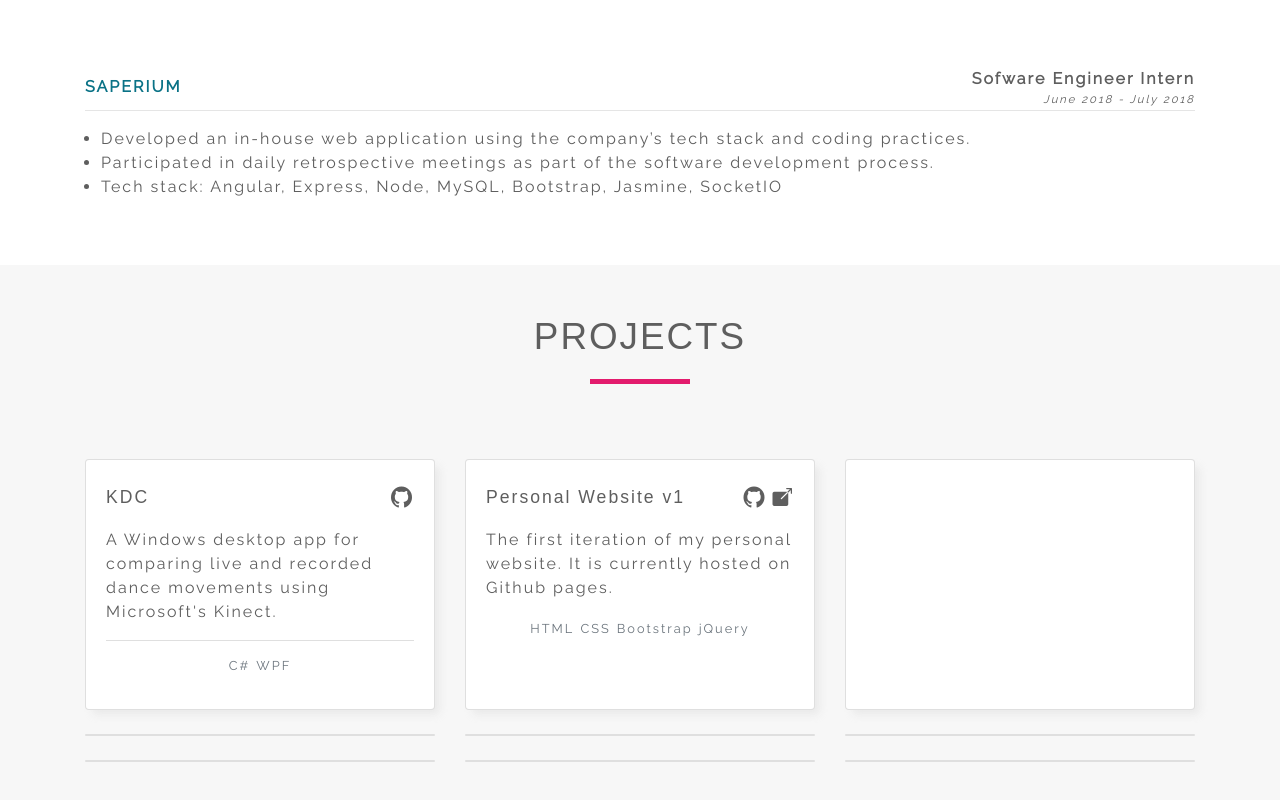
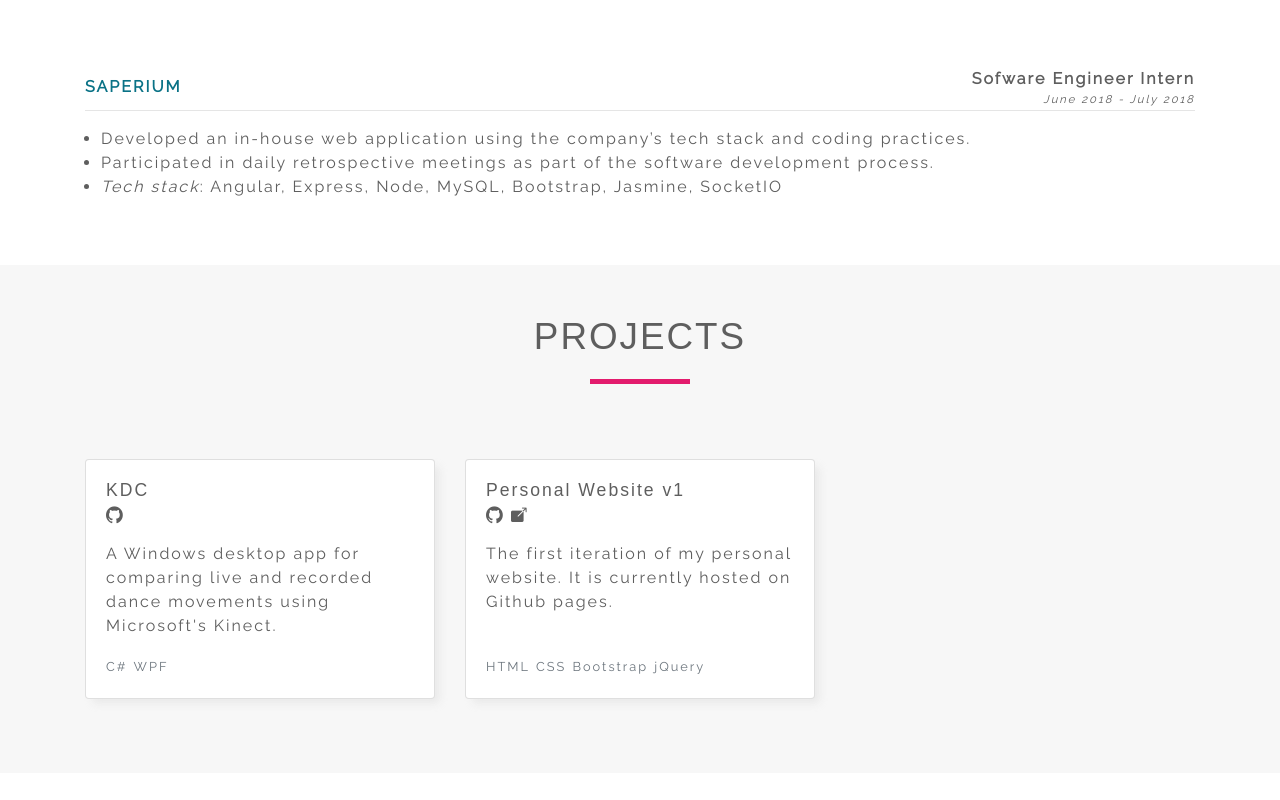
Before and after one commit to renzoafable/renzoafable.com, a website: page dist/index.html in a window 1280 px wide. Shown: the part 1842-2642 px from the top of the page. After the commit the page ends 2615 px from the top, so only its background shows below. Drawn offline with nearby package versions, Linux system fonts and the light colour scheme; a web font is replaced by a local one.

Commit message:
Update projects section

```diff
--- a/dist/index.html
+++ b/dist/index.html
@@ -265,8 +265,8 @@
             development process.
           </li>
           <li>
-            Tech stack: Angular, Express, Node, MySQL, Bootstrap, Jasmine,
-            SocketIO
+            <em>Tech stack</em>: Angular, Express, Node, MySQL, Bootstrap,
+            Jasmine, SocketIO
           </li>
         </ul>
       </div>
@@ -278,20 +278,16 @@
         <div class="row">
           <div class="col-12 col-sm-6 col-lg-4 mb-4">
             <div class="card project-item">
-              <div class="card-body">
+              <div class="card-body d-flex flex-column">
                 <div class="card-title">
-                  <div
-                    class="d-flex justify-content-between align-items-center"
-                  >
                   <h3>KDC</h3>
                   <a href=""><i class="icon ion-logo-github"></i></a>
-                  </div>
                 </div>
                 <p class="card-text">
                   A Windows desktop app for comparing live and recorded dance
                   movements using Microsoft's Kinect.
                 </p>
-                <div class="card-footer bg-transparent text-center">
+                <div class="bg-transparent mt-auto">
                   <small class="text-muted">C#</small>
                   <small class="text-muted">WPF</small>
                 </div>
@@ -300,23 +296,22 @@
           </div>
           <div class="col-12 col-sm-6 col-lg-4 mb-4">
             <div class="card project-item">
-              <div class="card-body">
+              <div class="card-body d-flex flex-column">
                 <div class="card-title">
-                  <div
-                    class="d-flex justify-content-between align-items-center"
-                  >
                   <h3>Personal Website v1</h3>
                   <div class="project-links">
                     <a href=""><i class="icon ion-logo-github"></i></a>
                     <a href=""><i class="icon ion-ios-open"></i></a>
                   </div>
                 </div>
-                </div>
-                <p class="card-text">
+                <div class="card-text">
+                  <p>
                     The first iteration of my personal website. It is currently
                     hosted on Github pages.
                   </p>
-                <div class="bg-transparent text-center">
+                </div>
+
+                <div class="bg-transparent mt-auto">
                   <small class="text-muted">HTML</small>
                   <small class="text-muted">CSS</small>
                   <small class="text-muted">Bootstrap</small>
@@ -324,27 +319,6 @@
                 </div>
               </div>
             </div>
-          </div>
-          <div class="col-12 col-sm-6 col-lg-4 mb-4">
-            <div class="card project-item"></div>
-          </div>
-          <div class="col-12 col-sm-6 col-lg-4 mb-4">
-            <div class="card project-item"></div>
-          </div>
-          <div class="col-12 col-sm-6 col-lg-4 mb-4">
-            <div class="card project-item"></div>
-          </div>
-          <div class="col-12 col-sm-6 col-lg-4 mb-4">
-            <div class="card project-item"></div>
-          </div>
-          <div class="col-12 col-sm-6 col-lg-4 mb-4">
-            <div class="card project-item"></div>
-          </div>
-          <div class="col-12 col-sm-6 col-lg-4 mb-4">
-            <div class="card project-item"></div>
-          </div>
-          <div class="col-12 col-sm-6 col-lg-4 mb-4">
-            <div class="card project-item"></div>
           </div>
         </div>
       </div>
--- a/dist/style/internal/index.css
+++ b/dist/style/internal/index.css
@@ -277,11 +277,11 @@ header {
   background-color: #0493b0;
   color: #fff;
   text-align: center;
-  width: 30%;
+  width: 35%;
 }
 
 .tech-content {
-  width: 90%;
+  width: 65%;
 }
 
 .tech-content span {
@@ -354,7 +354,7 @@ header {
 }
 
 .project-item i {
-  font-size: 1.5rem;
+  font-size: 1.2rem;
 }
 
 .project-item .card-title h3 {
```
Lines whose indentation alone changed are shown as unchanged.
